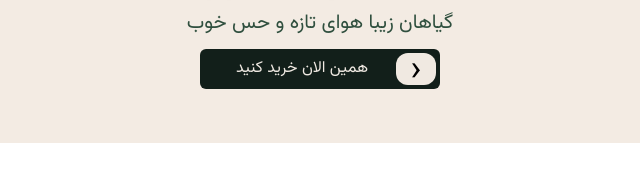
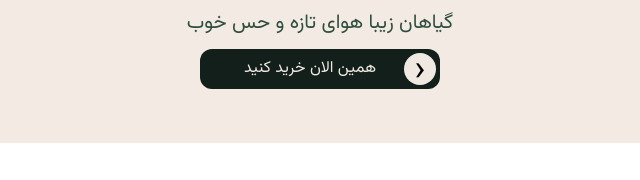
Before and after one commit to Mhdy48/floria-store, a website: page index.html in a window 1280 px wide. Shown: the part 258-438 px from the top of the page, 640-1280 px from the left. Drawn offline with nearby package versions, Linux system fonts and the light colour scheme; files that its build step writes are made by us from their sources.

Commit message:
fixed bug Hero Section

```diff
--- a/index.html
+++ b/index.html
@@ -148,11 +148,11 @@
 
             <!-- Hero CTA Button -->
             <button
-              class="flex w-60 items-center gap-7 rounded-md bg-[#121F1A] p-1 text-[#EFE9E2] max-[850px]:w-50 max-[850px]:gap-5 max-[850px]:text-sm max-[650px]:w-42 max-[650px]:text-xs"
+              class="flex w-60 items-center gap-7 rounded-xl bg-[#121F1A] p-1 text-[#EFE9E2] max-[850px]:w-50 max-[850px]:gap-5 max-[850px]:text-sm max-[650px]:w-42 max-[650px]:text-xs"
             >
               <!-- Arrow Icon -->
               <span
-                class="flex h-8 w-10 items-center justify-center rounded-xl bg-[#F0E9E1] pt-1 text-4xl text-black max-[850px]:h-6 max-[850px]:w-8 max-[850px]:text-3xl max-[650px]:h-5 max-[650px]:w-6"
+                class="flex h-8 w-8 items-center justify-center rounded-full bg-[#F0E9E1] pt-1 text-4xl text-black max-[850px]:h-6 max-[850px]:w-8 max-[850px]:text-3xl max-[650px]:h-5 max-[650px]:w-6"
               >
                 ‹
               </span>
```
